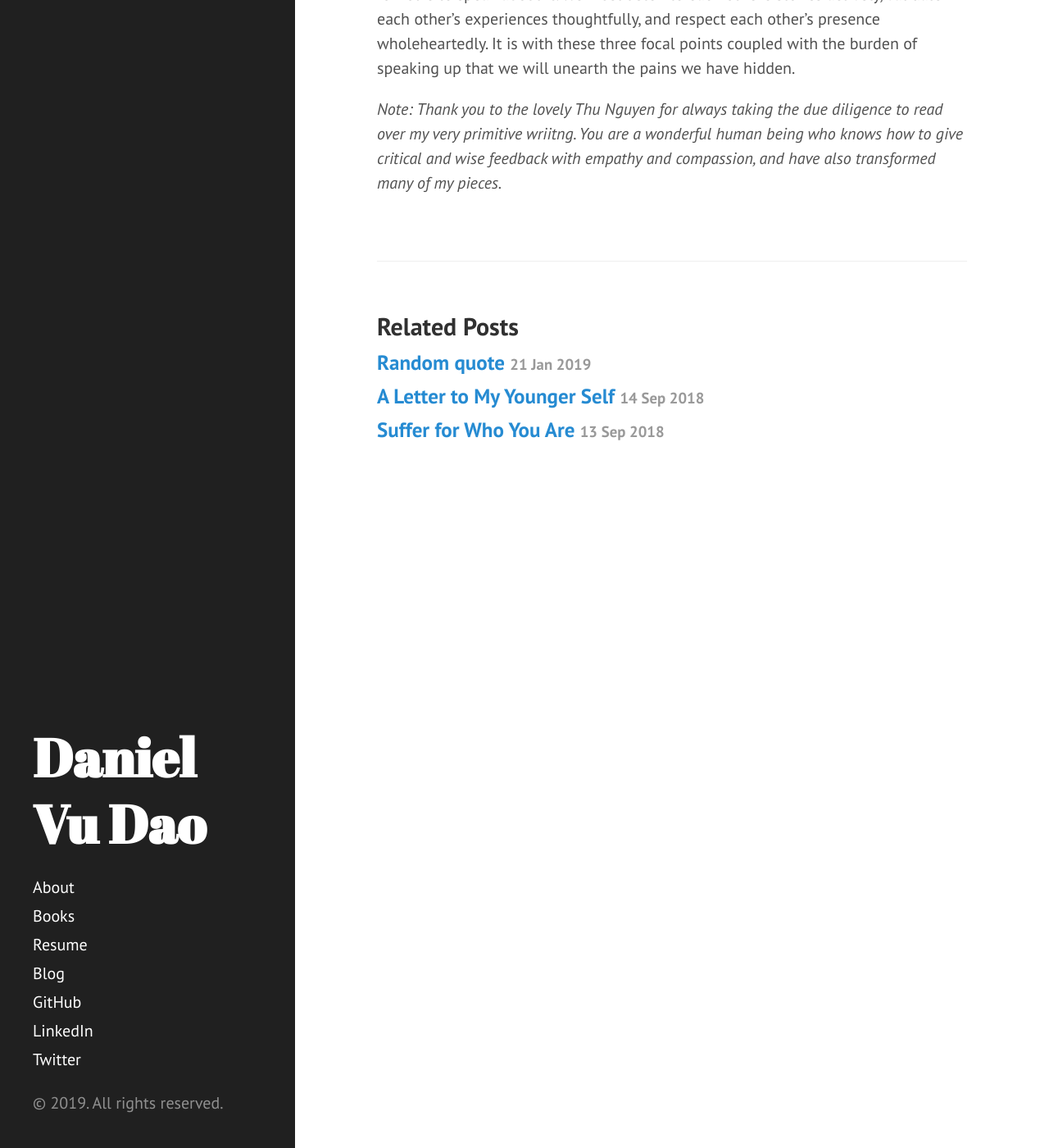
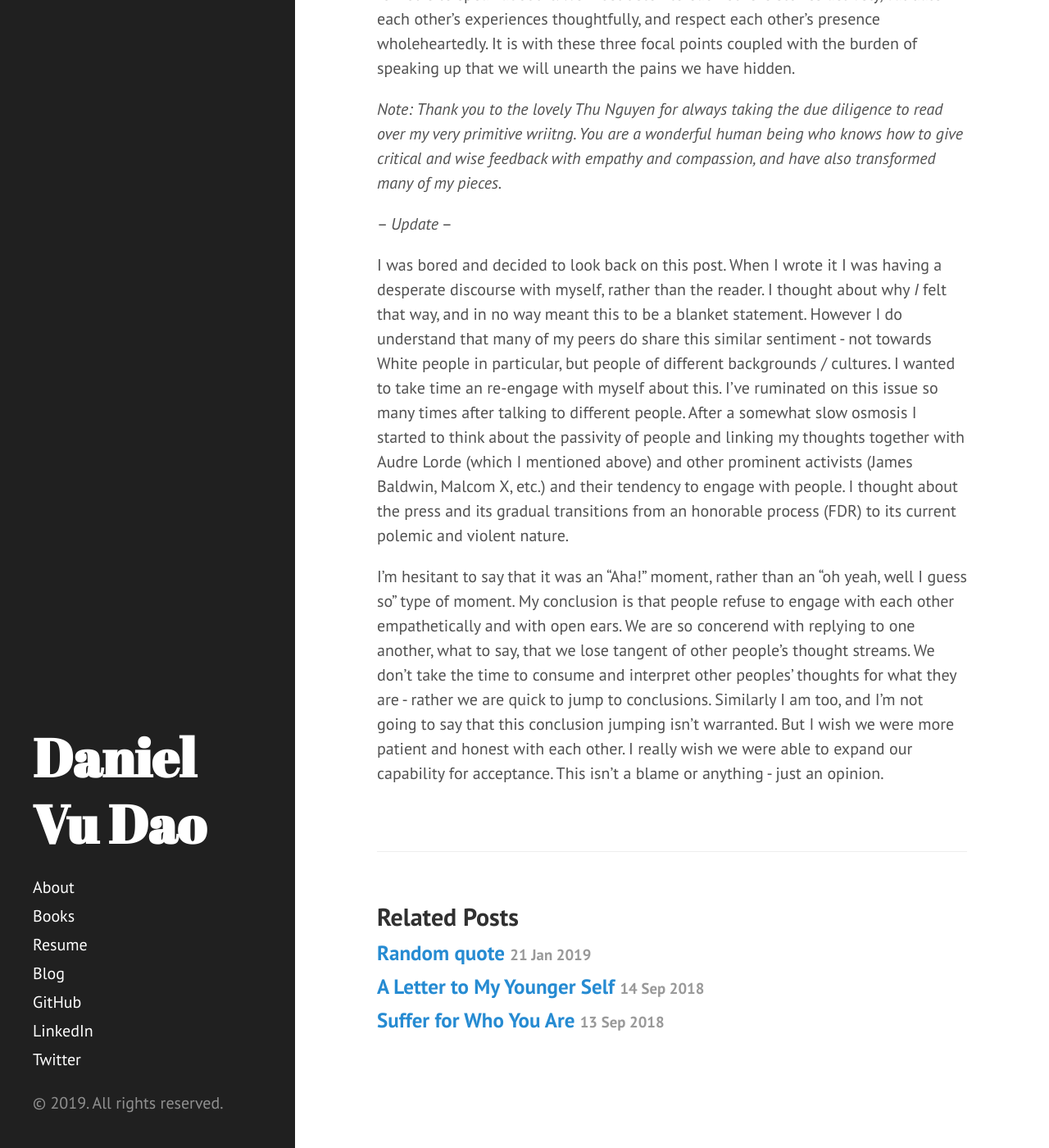
Before and after one commit to danielvdao/danielvdao.github.io, a Jekyll site: the page built from _posts/2018-09-23-mediations-race-ethnic.markdown, in a window 1280 px wide and 1400 px high, scrolled down 1622 px. Shown: the whole window at 82% size. Built offline with Jekyll 4.4.1, drawn with Linux system fonts in a browser that asks for light colours.

Commit message:
Update 2018-09-23-mediations-race-ethnic.markdown

```diff
--- a/_posts/2018-09-23-mediations-race-ethnic.markdown
+++ b/_posts/2018-09-23-mediations-race-ethnic.markdown
@@ -20,3 +20,9 @@ I want to make a stronger attempt at speaking up, for the causes I deeply care f
 The question as always is how do we solve this ongoing disconnect? How do we reunite with the people who we have chosen to separate from? It is trite to say that folks should simply just love, and that through love it’ll become better. The reality is for folks to speak about it. We must listen to each other’s stories actively, validate each other’s experiences thoughtfully, and respect each other’s presence wholeheartedly. It is with these three focal points coupled with the burden of speaking up that we will unearth the pains we have hidden.
 
 *Note: Thank you to the lovely Thu Nguyen for always taking the due diligence to read over my very primitive wriitng. You are a wonderful human being who knows how to give critical and wise feedback with empathy and compassion, and have also transformed many of my pieces.*
+
+-- *Update* --
+
+I was bored and decided to look back on this post. When I wrote it I was having a desperate discourse with myself, rather than the reader. I thought about why _I_ felt that way, and in no way meant this to be a blanket statement. However I do understand that many of my peers do share this similar sentiment - not towards White people in particular, but people of different backgrounds / cultures. I wanted to take time an re-engage with myself about this. I've ruminated on this issue so many times after talking to different people. After a somewhat slow osmosis I started to think about the passivity of people and linking my thoughts together with Audre Lorde (which I mentioned above) and other prominent activists (James Baldwin, Malcom X, etc.) and their tendency to engage with people. I thought about the press and its gradual transitions from an honorable process (FDR) to its current polemic and violent nature.
+
+I'm hesitant to say that it was an "Aha!" moment, rather than an "oh yeah, well I guess so" type of moment. My conclusion is that people refuse to engage with each other empathetically and with open ears. We are so concerend with replying to one another, what to say, that we lose tangent of other people's thought streams. We don't take the time to consume and interpret other peoples' thoughts for what they are - rather we are quick to jump to conclusions. Similarly I am too, and I'm not going to say that this conclusion jumping isn't warranted. But I wish we were more patient and honest with each other. I really wish we were able to expand our capability for acceptance. This isn't a blame or anything - just an opinion.
```
